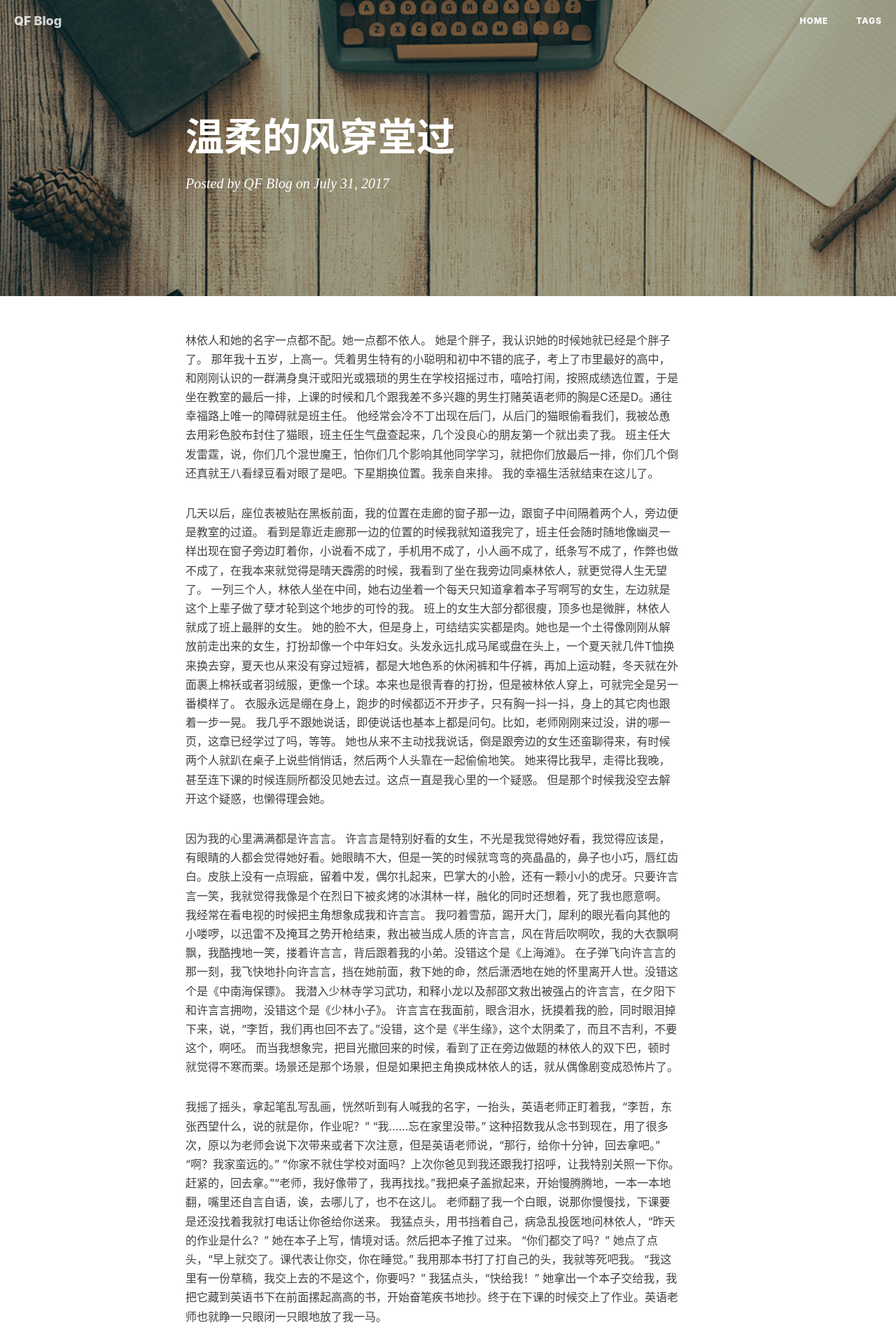
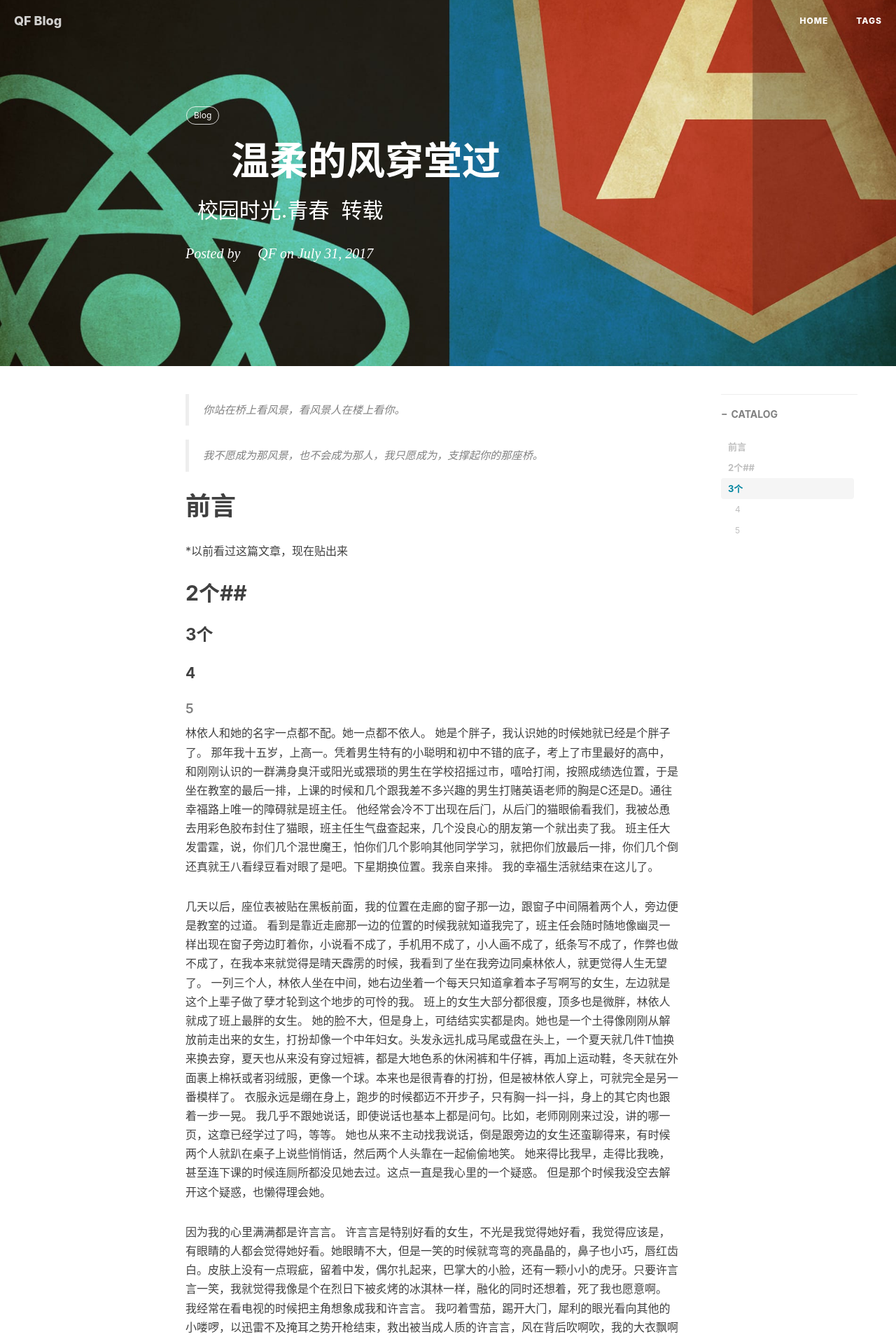
Before and after one commit to fengyeluojinmengweiting/fengyeluojinmengweiting.github.io, a Jekyll site: the page built from _posts/2017-07-31-温柔的风穿堂过.md, in a window 1280 px wide. Shown: the top 1913 px of the page at 70% size. Built offline with Jekyll 4.4.1, drawn with Linux system fonts in a browser that asks for light colours; nearby versions of some CDN libraries; our own code applies the rules of GitHub Pages for plain Markdown files; comment, search, counter and statistics services are not loaded.

Commit message:
Update 2017-07-31-温柔的风穿堂过.md

```diff
--- a/_posts/2017-07-31-温柔的风穿堂过.md
+++ b/_posts/2017-07-31-温柔的风穿堂过.md
@@ -1,3 +1,30 @@
+---
+layout:     post
+title:      温柔的风穿堂过
+subtitle:   校园时光.青春  转载
+date:       2017-07-31
+author:     QF
+header-img: img/post-bg-re-vs-ng2.jpg
+catalog: true
+tags:
+    - Blog
+---
+
+> 你站在桥上看风景，看风景人在楼上看你。
+
+> 我不愿成为那风景，也不会成为那人，我只愿成为，支撑起你的那座桥。
+>
+>
+
+# 前言
+*以前看过这篇文章，现在贴出来
+
+
+## 2个##
+### 3个
+#### 4
+#####  5
+
 林依人和她的名字一点都不配。她一点都不依人。
 她是个胖子，我认识她的时候她就已经是个胖子了。
 那年我十五岁，上高一。凭着男生特有的小聪明和初中不错的底子，考上了市里最好的高中，和刚刚认识的一群满身臭汗或阳光或猥琐的男生在学校招摇过市，嘻哈打闹，按照成绩选位置，于是坐在教室的最后一排，上课的时候和几个跟我差不多兴趣的男生打赌英语老师的胸是C还是D。通往幸福路上唯一的障碍就是班主任。
```
